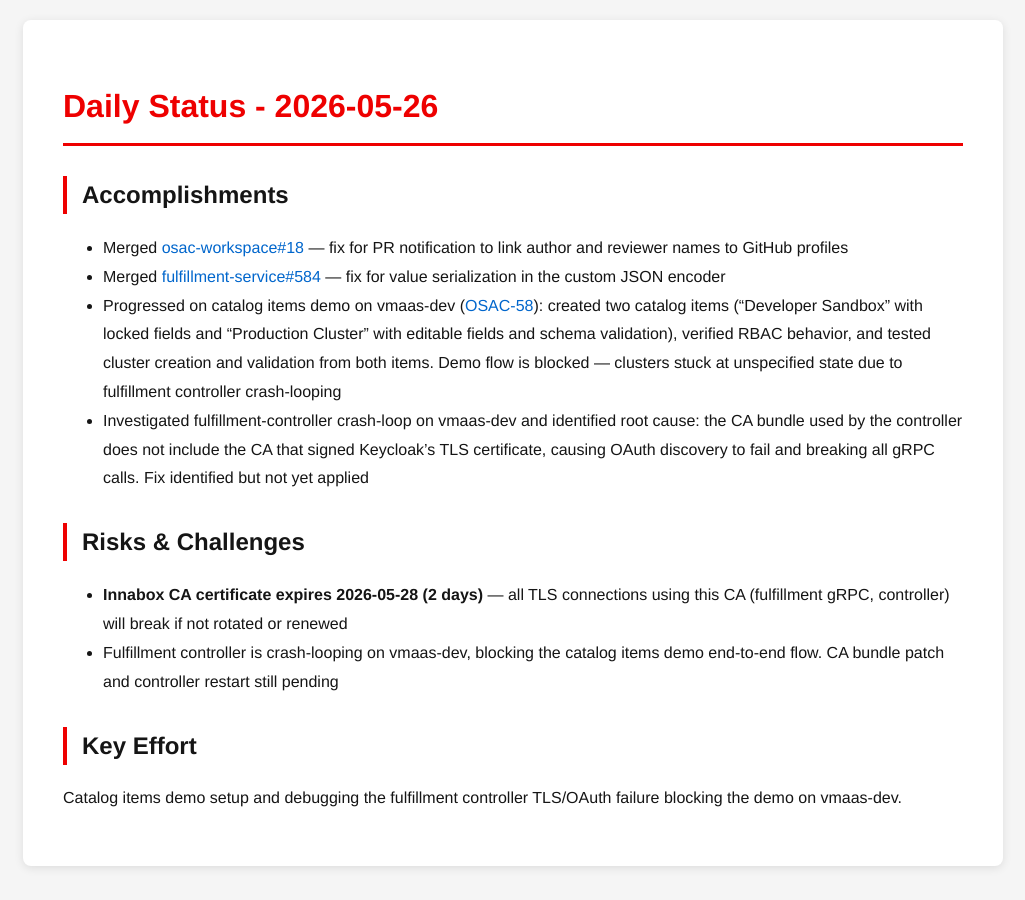
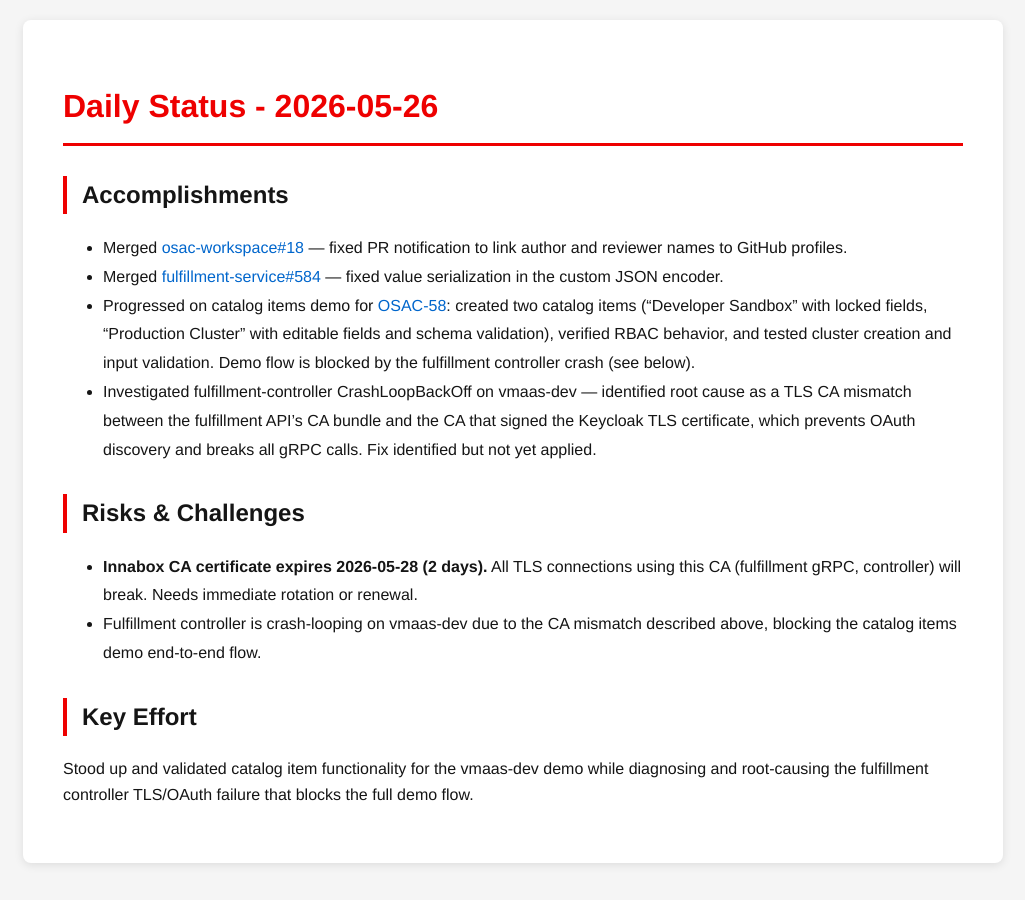
Before and after one commit to tzvatot/daily-status, a Jekyll site: the page built from 2026-05-26.md, in a window 1280 px wide. Shown: the whole page, without its empty margins (127-1152 px from the left). Built offline with Jekyll 4.4.1, drawn with Linux system fonts in a browser that asks for light colours.

Commit message:
Daily status update - 2026-05-26

```diff
--- a/2026-05-26.md
+++ b/2026-05-26.md
@@ -7,14 +7,14 @@ date: 2026-05-26
 # Daily Status - 2026-05-26
 
 ## Accomplishments
-- Merged [osac-workspace#18](https://github.com/osac-project/osac-workspace/pull/18) — fix for PR notification to link author and reviewer names to GitHub profiles
-- Merged [fulfillment-service#584](https://github.com/osac-project/fulfillment-service/pull/584) — fix for value serialization in the custom JSON encoder
-- Progressed on catalog items demo on vmaas-dev ([OSAC-58](https://redhat.atlassian.net/browse/OSAC-58)): created two catalog items ("Developer Sandbox" with locked fields and "Production Cluster" with editable fields and schema validation), verified RBAC behavior, and tested cluster creation and validation from both items. Demo flow is blocked — clusters stuck at unspecified state due to fulfillment controller crash-looping
-- Investigated fulfillment-controller crash-loop on vmaas-dev and identified root cause: the CA bundle used by the controller does not include the CA that signed Keycloak's TLS certificate, causing OAuth discovery to fail and breaking all gRPC calls. Fix identified but not yet applied
+- Merged [osac-workspace#18](https://github.com/osac-project/osac-workspace/pull/18) — fixed PR notification to link author and reviewer names to GitHub profiles.
+- Merged [fulfillment-service#584](https://github.com/osac-project/fulfillment-service/pull/584) — fixed value serialization in the custom JSON encoder.
+- Progressed on catalog items demo for [OSAC-58](https://redhat.atlassian.net/browse/OSAC-58): created two catalog items ("Developer Sandbox" with locked fields, "Production Cluster" with editable fields and schema validation), verified RBAC behavior, and tested cluster creation and input validation. Demo flow is blocked by the fulfillment controller crash (see below).
+- Investigated fulfillment-controller CrashLoopBackOff on vmaas-dev — identified root cause as a TLS CA mismatch between the fulfillment API's CA bundle and the CA that signed the Keycloak TLS certificate, which prevents OAuth discovery and breaks all gRPC calls. Fix identified but not yet applied.
 
 ## Risks & Challenges
-- **Innabox CA certificate expires 2026-05-28 (2 days)** — all TLS connections using this CA (fulfillment gRPC, controller) will break if not rotated or renewed
-- Fulfillment controller is crash-looping on vmaas-dev, blocking the catalog items demo end-to-end flow. CA bundle patch and controller restart still pending
+- **Innabox CA certificate expires 2026-05-28 (2 days).** All TLS connections using this CA (fulfillment gRPC, controller) will break. Needs immediate rotation or renewal.
+- Fulfillment controller is crash-looping on vmaas-dev due to the CA mismatch described above, blocking the catalog items demo end-to-end flow.
 
 ## Key Effort
-Catalog items demo setup and debugging the fulfillment controller TLS/OAuth failure blocking the demo on vmaas-dev.
+Stood up and validated catalog item functionality for the vmaas-dev demo while diagnosing and root-causing the fulfillment controller TLS/OAuth failure that blocks the full demo flow.
```
